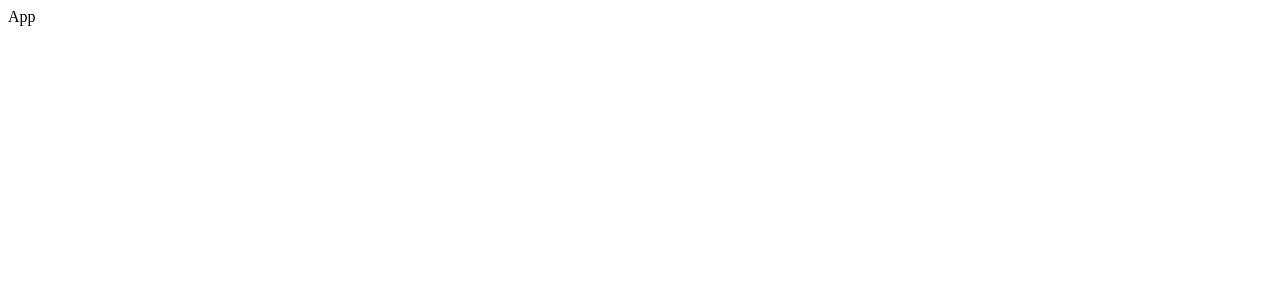
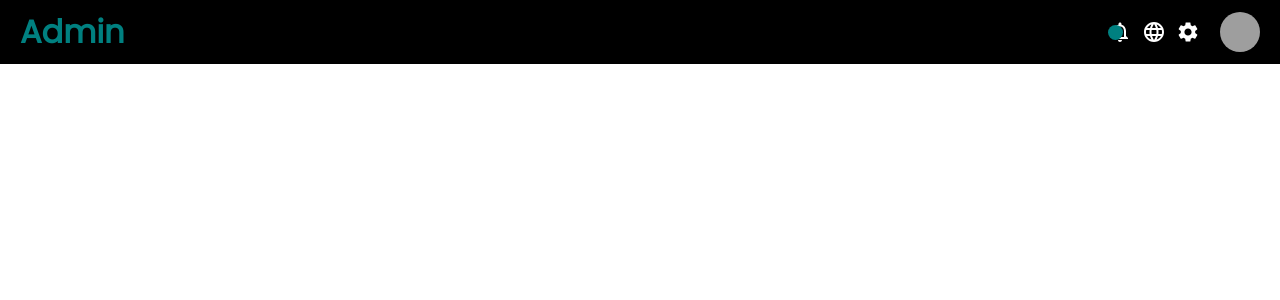
Before and after one commit to Maestgion/react-admin-dashboard, a React (Create React App) app: page / in a window 1280 px wide. Shown: the top 300 px of the page. Built offline with nearby package versions, Linux system fonts and the light colour scheme; grey boxes are pictures that could not be loaded.

Commit message:
navbar-progress

```diff
--- a/public/index.html
+++ b/public/index.html
@@ -20,8 +20,15 @@
     />
 
     <title>Admin Dashboard</title>
+    <style>
+      *{
+        margin:0;
+        font-family: 'Poppins', sans-serif;
+      }
+    </style>
   </head>
   <body>
+
     <noscript>You need to enable JavaScript to run this app.</noscript>
     <div id="root"></div>
   </body>
--- a/src/App.js
+++ b/src/App.js
@@ -1,8 +1,12 @@
 import React from 'react'
+import Navbar from './components/Navbar'
+
 
 const App = () => {
   return (
-    <div>App</div>
+    <>
+      <Navbar/>
+    </>
   )
 }
 
--- /dev/null
+++ b/src/components/Navbar.jsx
@@ -0,0 +1,80 @@
+import React from 'react'
+import styled from "styled-components"
+import { NotificationsNone, Language, Settings } from "@mui/icons-material";
+
+const Container = styled.div`
+height: 8vh;
+background-color: black;
+position: sticky;
+top: 0;
+z-index: 999;
+`
+
+const Wrapper = styled.div`
+height: 100%;
+display: flex;
+justify-content: space-between;
+align-items: center;
+padding: 0px 20px;
+
+`
+
+const Brand = styled.h1`
+color: teal;
+
+`
+const InfoContainer = styled.div`
+display: flex;
+align-items: center;
+gap:20px;
+
+`
+const IconContainer = styled.div`
+color: white;
+display: flex;
+gap: 10px;
+position:relative;
+`
+
+const IconBadge = styled.div`
+    width: 15px;
+    height: 15px;
+    border-radius: 50%;
+    background-color: teal;
+    color: white;
+    position: absolute;
+    display: flex;
+    justify-content: center;
+    align-items: center;
+
+`
+
+const Avatar = styled.img`
+height: 40px;
+width: 40px;
+border-radius: 50%;
+cursor: pointer;
+`
+
+const Navbar = () => {
+  return (
+    <>
+        <Container>
+            <Wrapper>
+            <Brand>Admin</Brand>
+            <InfoContainer>
+                    <IconContainer>
+                        <NotificationsNone />
+                        <Language/>
+                        <Settings/>
+                    </IconContainer>
+                    <IconBadge/>
+                    <Avatar src='https://i.pinimg.com/550x/75/5b/aa/755baa13299fcb81c9b65a3d635daa48.jpg'/>
+            </InfoContainer>
+            </Wrapper>
+        </Container>
+    </>
+  )
+}
+
+export default Navbar
```
